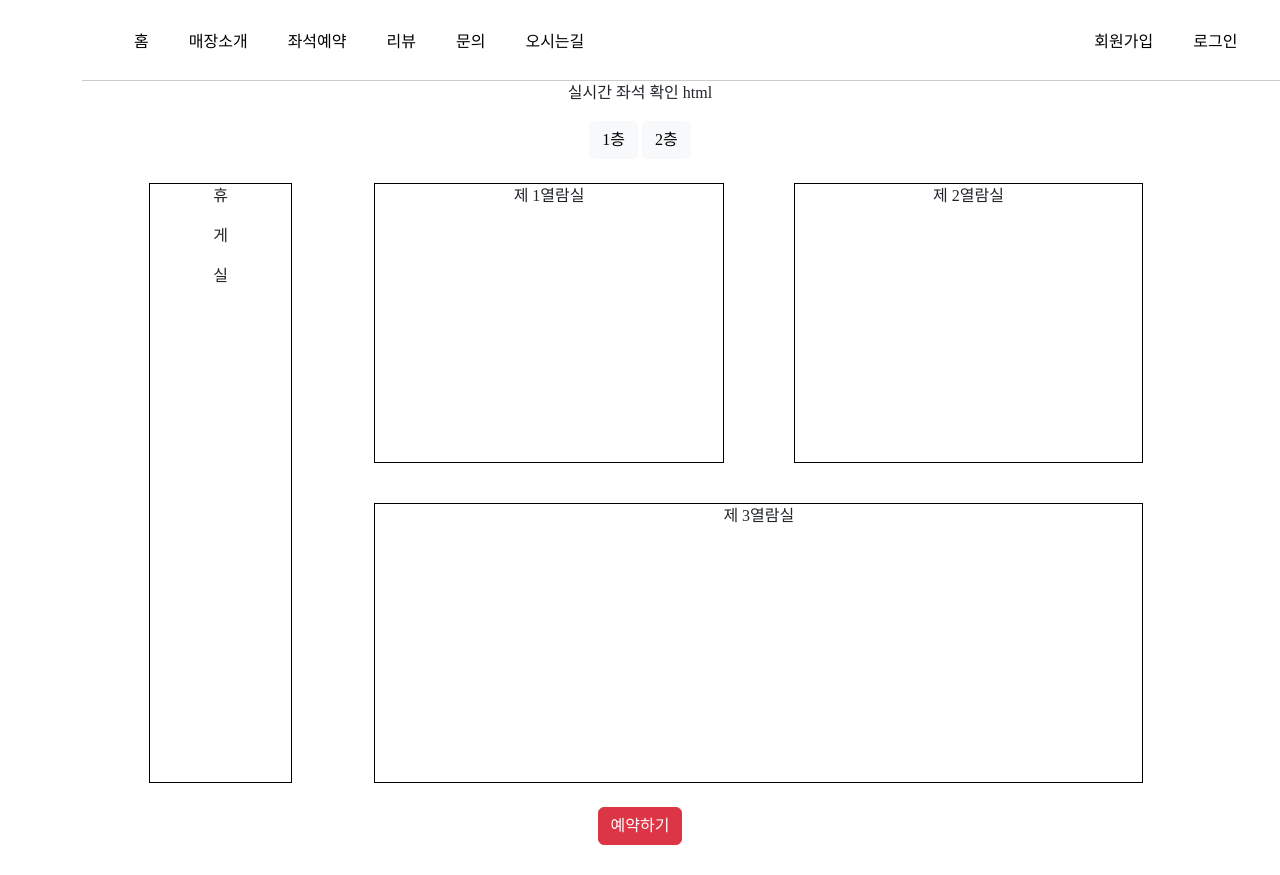
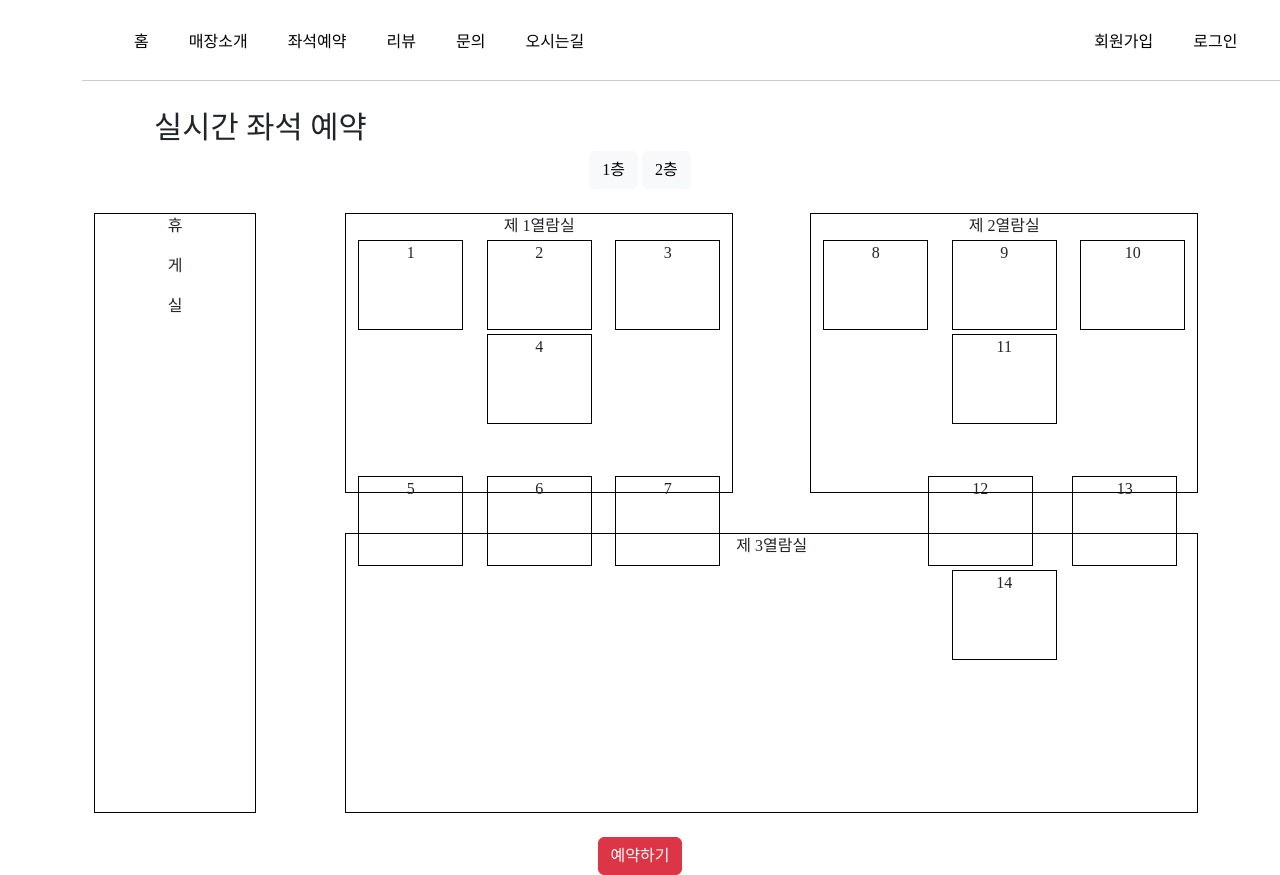
Before and after one commit to wltjsdud0782/StudyRoom, a Spring Boot app: page /seat/seatLive in a window 1280 px wide. Before the commit the page ends 845 px from the top, so only its background shows below. Run offline with Spring Boot 4, Linux system fonts and the light colour scheme; some libraries are stand-ins or nearby versions; some web fonts are replaced.

Commit message:
자리만들고있음

```diff
--- a/src/main/java/com/green/StudyRoom/seat/controller/SeatController.java
+++ b/src/main/java/com/green/StudyRoom/seat/controller/SeatController.java
@@ -4,6 +4,7 @@ import com.green.StudyRoom.seat.service.SeatServiceImpl;
 import jakarta.annotation.Resource;
 import org.springframework.stereotype.Controller;
 import org.springframework.web.bind.annotation.GetMapping;
+import org.springframework.web.bind.annotation.PostMapping;
 import org.springframework.web.bind.annotation.RequestMapping;
 import org.springframework.web.bind.annotation.RequestParam;
 
@@ -17,4 +18,6 @@ public class SeatController {
     public String seatLive(){
         return "content/seat/seat_live";
     }
+
+
 }
--- a/src/main/resources/static/css/seat/seat_live.css
+++ b/src/main/resources/static/css/seat/seat_live.css
@@ -1,6 +1,12 @@
 .seatLive {
     margin: 0 auto;
-    width: 90%;
+    width: 100%;
+}
+
+.seat-title {
+    text-align: start;
+    font-size: 23pt;
+    margin-left: 60px;
 }
 
 .rest {
@@ -20,3 +26,10 @@
     height: 280px;
     margin-top: 40px;
 }
+
+.one-seat {
+    border: 1px solid black;
+    margin: 2px auto;
+    width: 105px;
+    height: 90px;
+}
--- /dev/null
+++ b/src/main/resources/static/js/seat/seat_live.js
@@ -0,0 +1,29 @@
+function onefloor(){
+
+}
+
+function twofloor(){
+    fetch('/', { //요청경로
+        method: 'POST',
+        cache: 'no-cache',
+        headers: {
+            'Content-Type': 'application/json; charset=UTF-8'
+        },
+        //컨트롤러로 전달할 데이터
+        body: JSON.stringify({
+           // 데이터명 : 데이터값
+        })
+    })
+    .then((response) => {
+        return response.json(); //나머지 경우에 사용
+    })
+    //fetch 통신 후 실행 영역
+    .then((data) => {//data -> controller에서 리턴되는 데이터!
+
+    })
+    //fetch 통신 실패 시 실행 영역
+    .catch(err=>{
+        alert('fetch error!\nthen 구문에서 오류가 발생했습니다.\n콘솔창을 확인하세요!');
+        console.log(err);
+    });
+}
--- a/src/main/resources/templates/content/seat/seat_live.html
+++ b/src/main/resources/templates/content/seat/seat_live.html
@@ -11,12 +11,20 @@
 <th:block layout:fragment="contentFragment">
 
     <div class="container text-center">
-        실시간 좌석 확인 html
-        <div class="floorBtn mt-3">
+        <div class="row">
+            <div class="col">
+
+                <div class="row mt-4">
+                    <div class="col">
+                        <div class="seat-title">실시간 좌석 예약</div>
+                    </div>
+                </div>
+
+                <div class="floorBtn">
                     <div class="row mb-4">
                         <div class="col">
                             <button type="button" class="btn btn-light">1층</button>
-                    <button type="button" class="btn btn-light">2층</button>
+                            <button type="button" class="btn btn-light" onclick="twofloor()">2층</button>
                         </div>
                     </div>
                 </div>
@@ -42,10 +50,34 @@
                                     <div>
                                     제 1열람실
                                     </div>
+                                    <div class="row">
+                                        <div class="col-3 one-seat">1</div>
+                                        <div class="col-3 one-seat">2</div>
+                                        <div class="col-3 one-seat">3</div>
+                                        <div class="col-3 one-seat">4</div>
+                                    </div>
+                                    <div class="row mt-5">
+                                        <div class="col-3 one-seat">5</div>
+                                        <div class="col-3 one-seat">6</div>
+                                        <div class="col-3 one-seat">7</div>
+                                        <div class="col-3"></div>
+                                    </div>
                                 </div>
                                 <div class="offset-1 col-5 room up-room">
                                     <div>
                                         제 2열람실
+                                    </div>
+                                    <div class="row">
+                                        <div class="col-3 one-seat">8</div>
+                                        <div class="col-3 one-seat">9</div>
+                                        <div class="col-3 one-seat">10</div>
+                                        <div class="col-3 one-seat">11</div>
+                                    </div>
+                                    <div class="row mt-5">
+                                        <div class="col-3"></div>
+                                        <div class="col-3 one-seat">12</div>
+                                        <div class="col-3 one-seat">13</div>
+                                        <div class="col-3 one-seat">14</div>
                                     </div>
                                 </div>
                             </div>
@@ -58,7 +90,6 @@
                             </div>
                         </div>
                     </div>
-
                 </div>
 
                 <div class="reservationBtn mt-4">
@@ -68,6 +99,10 @@
                         </div>
                     </div>
                 </div>
+
+            </div>
+        </div>
+
     </div>
 
 </th:block>
@@ -75,6 +110,6 @@
 
 <th:block layout:fragment="content_js">
     <!-- html 파일이 열릴 때 같이 실행되는 js -->
-    <!-- <script src="/"></script> -->
+    <script src="/js/seat/seat_live.js"></script>
 </th:block>
 </html>
```
Lines whose indentation alone changed are shown as unchanged.
